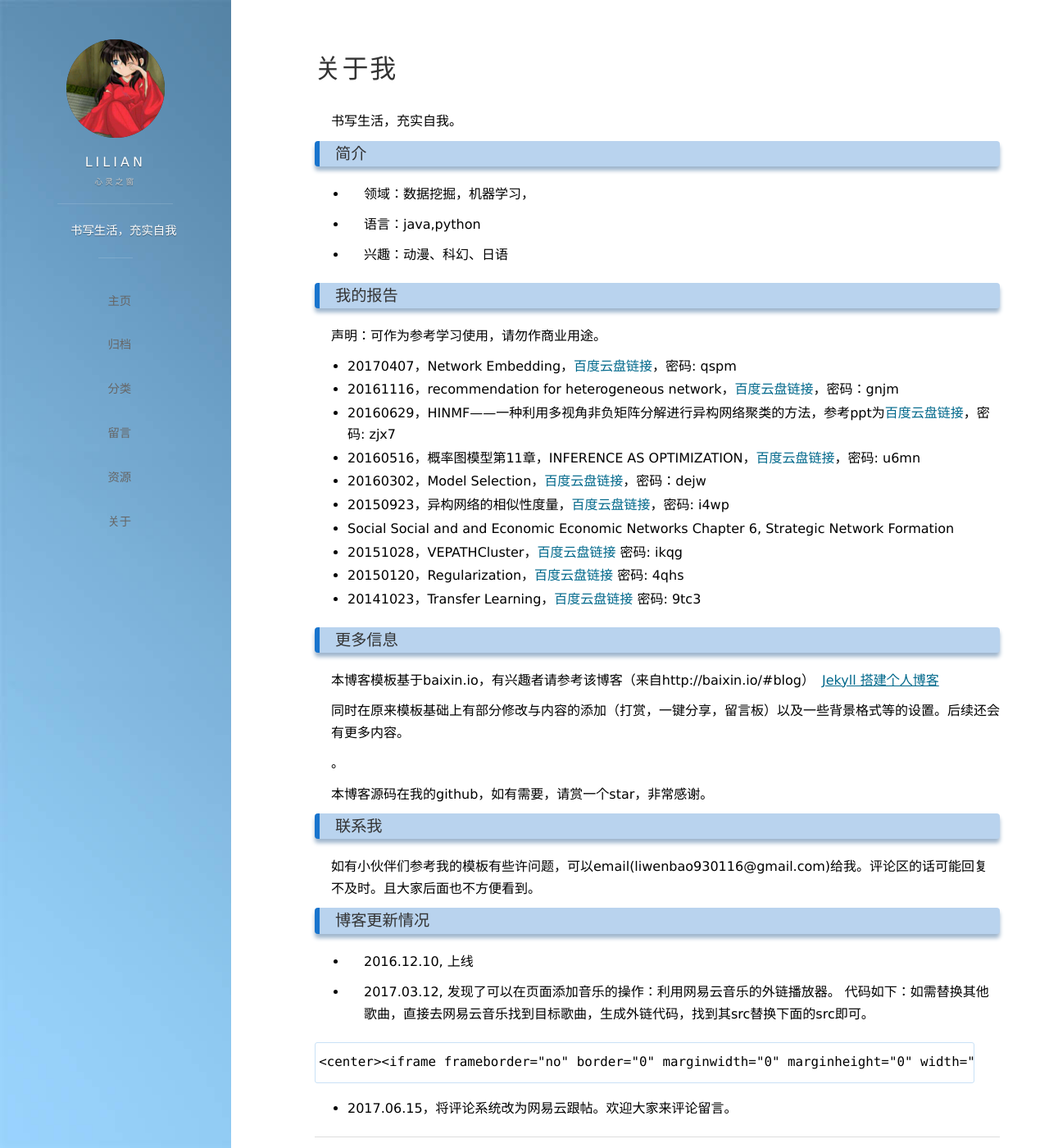
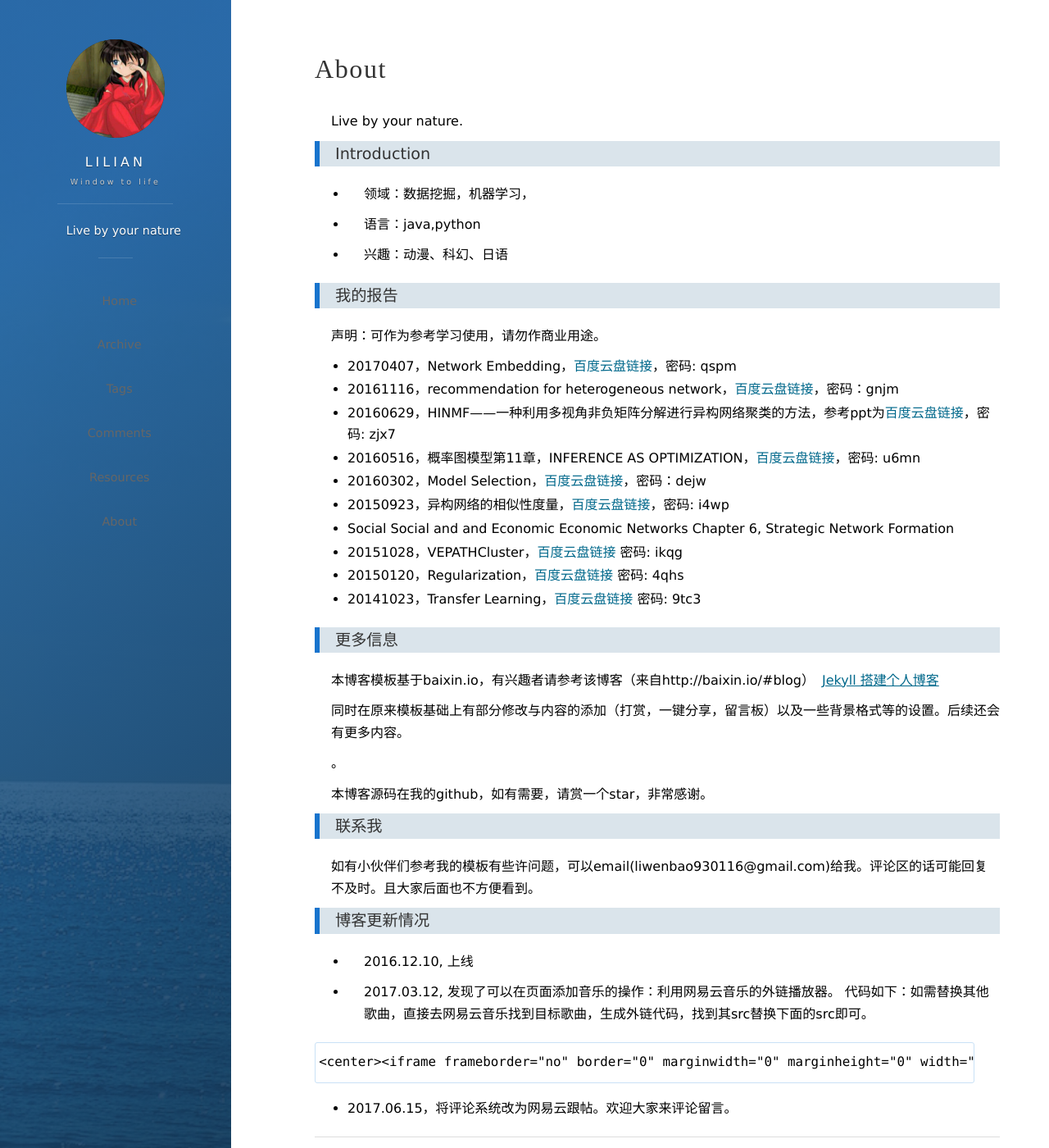
Before and after one commit to dearLilian/dearLilian.github.io, a Jekyll site: the page built from about.md, in a window 1280 px wide and 1400 px high. Shown: the whole window at 82% size. Built offline with Jekyll 4.4.1, drawn with Linux system fonts in a browser that asks for light colours; nearby versions of some CDN libraries; comment, search, counter and statistics services are not loaded.

Commit message:
update some css

```diff
--- a/_config.yml
+++ b/_config.yml
@@ -1,11 +1,11 @@
 # Basic
 title: LILIAN
-subtitle: 心灵之窗
-description: 书写生活，充实自我
+subtitle: Window to life
+description: Live by your nature
 # 头像里面的标题
-avatarTitle: 李文宝
+avatarTitle: Wenbao Li
 # 头像里面的描述
-avatarDesc: 数据挖掘 / 机器学习
+avatarDesc: LIFE AND WORK
 url: "http://lilian.info"
 
 # Comment
@@ -72,19 +72,19 @@ kramdown:
 highlighter: rouge
 
 # supported colors: blue, green, purple, red, orange or slate. If you need clear, leave it empty.
-#cover_color:
+cover_color: blue
 
 # The blog button should not be removed.
 blog_button:
-    title: 主页
+    title: Home
 
 # Navigation buttons in the front page.s
 nav:
-    - {title: 归档, description: archive, url: '/archive'}
-    - {title: 分类, description: tags, url: '/tags'}
-    - {title: 留言, description: messages, url: '/messages'}
-    - {title: 资源, description: links, url: '/links'}
-    - {title: 关于, description: about, url: '/about'}
+    - {title: Archive, description: archive, url: '/archive'}
+    - {title: Tags, description: tags, url: '/tags'}
+    - {title: Comments, description: messages, url: '/messages'}
+    - {title: Resources, description: links, url: '/links'}
+    - {title: About, description: about, url: '/about'}
 
 
 # Pagination
--- a/_includes/side-panel.html
+++ b/_includes/side-panel.html
@@ -1,4 +1,4 @@
-<header class="panel-cover {% if page.layout == 'post' or page.layout == 'page' %}panel-cover--collapsed{% endif %}" style="background-image: url('/images/background-cover.jpg')">
+<header class="panel-cover {% if page.layout == 'post' or page.layout == 'page' %}panel-cover--collapsed{% endif %}" style="background-image: url('/images/bc.jpg')">
 
   <div class="panel-main">
 
--- a/about.md
+++ b/about.md
@@ -1,13 +1,13 @@
 ---
 layout: page
-title: 关于我
+title: About
 header: 根据快速导航到相应的文章
 group: navigation
 ---
 
-书写生活，充实自我。
+Live by your nature.
 
-### 简介
+### Introduction
 
 - 领域：数据挖掘，机器学习，
 
--- a/css/main.css
+++ b/css/main.css
@@ -117,9 +117,9 @@ h1 {
 h2 {
   font-size: 1.5em;
   padding: 10px 20px;
-  background: #87CEFF;
-  border-radius: 10px;
-  box-shadow: 0px 5px 5px #828282;
+  background: #dae4eb;
+/*  border-radius: 10px; */
+/*  box-shadow: 0px 5px 5px #828282;*/
   border-left: 6px solid #8B0000;
   /*text-align: center;*/
 }
@@ -127,13 +127,13 @@ h2 {
 h3 {
   font-size: 1.2em;
   text-indent: 4px;
-  border-radius: 4px;
+/*  border-radius: 4px; */
   padding: 6px 15px;
   margin-bottom: 20px;
   margin-top: 5px;
-  background:#B9D3EE;
+  background:#dae4eb;
   /*0px right, 5px botton, 5px fuzzy*/
-  box-shadow: 0px 5px 5px #9FB6CD;
+/*  box-shadow: 0px 5px 5px #9FB6CD;*/
   border-left: 6px solid #1874CD;
   position:relative;
 }
--- a/index.html
+++ b/index.html
@@ -7,6 +7,7 @@ layout: default
 <div class="main-post-list hidden">
 
   <ol class="post-list">
+    test
     {% for post in paginator.posts %}
 
 
```
Also changed, not shown: _posts/2016-12-09-HowToCreateBlog.md (+71 -1 lines), _posts/2023-06-08-English-interview-self-introduction.md (added, +40 -0 lines), Gemfile.lock.
